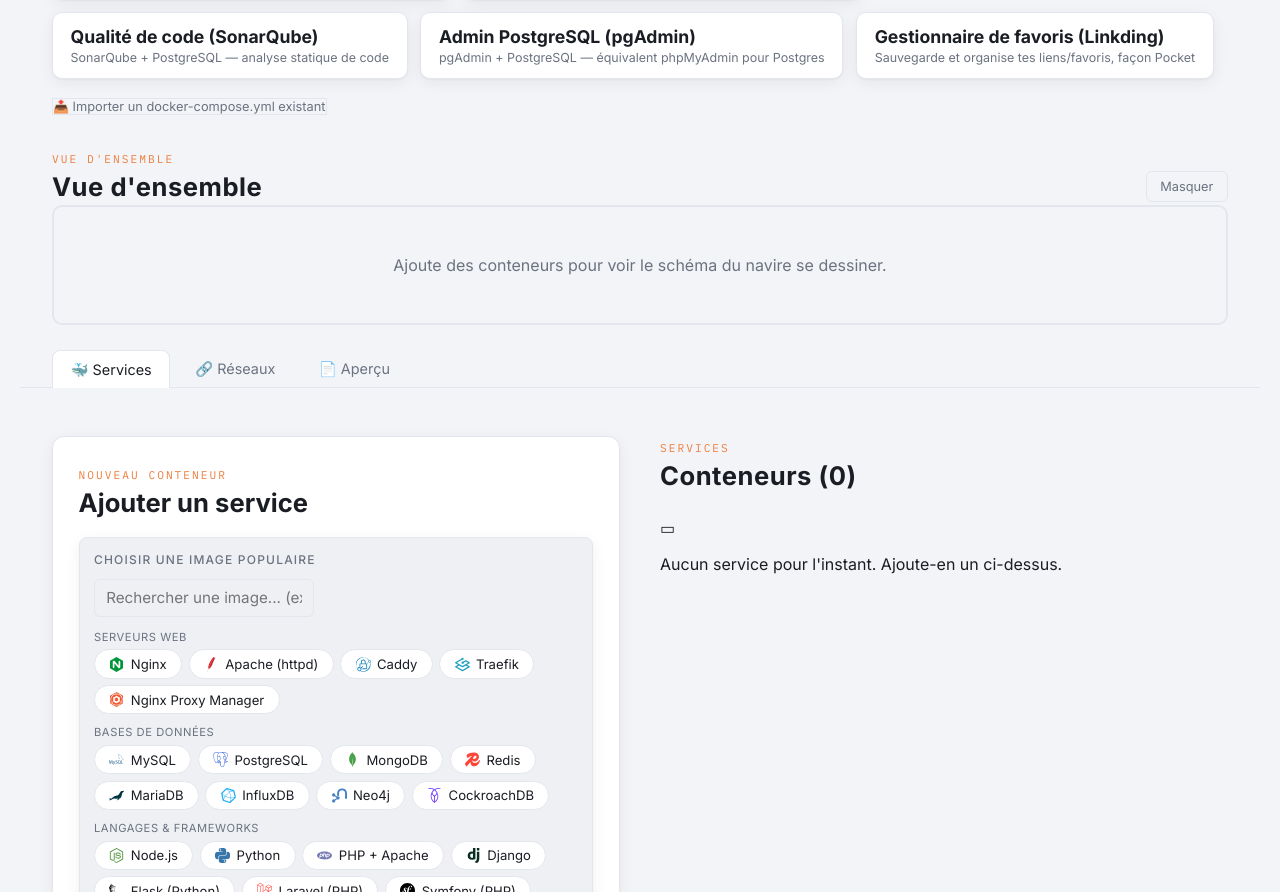
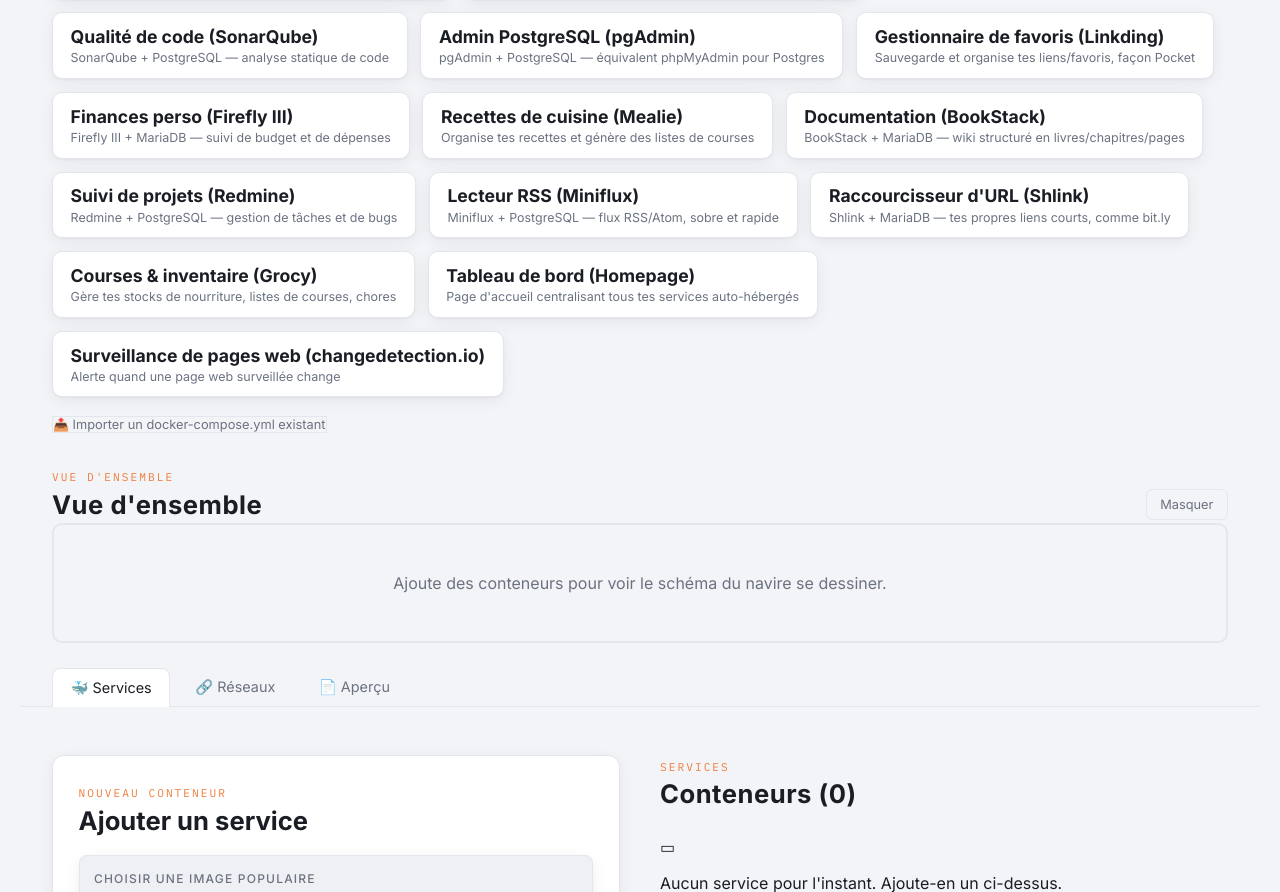
Before and after one commit to tommarcorelli/dockerforge, a React (Vite) app: page / in a window 1280 px wide. Shown: the part 1372-2264 px from the top of the page. Built offline with nearby package versions, Linux system fonts and the light colour scheme.

Commit message:
ajoute de services

```diff
--- a/src/components/ServiceForm.jsx
+++ b/src/components/ServiceForm.jsx
@@ -42,6 +42,10 @@
   const [ouvertConfig, setOuvertConfig] = useState(false)
   const [ouvertAvance, setOuvertAvance] = useState(false)
   const [portAjuste, setPortAjuste] = useState(null)
+  // true tant que le port affiché vient du catalogue (ou est vide) : dans ce cas,
+  // cliquer une autre image du catalogue peut encore le mettre à jour. Passe à
+  // false dès que la personne modifie le port à la main, pour ne plus l'écraser.
+  const [portsAuto, setPortsAuto] = useState(true)
 
   function majChamp(champ, valeur) {
     setService((s) => ({ ...s, [champ]: valeur }))
@@ -59,7 +63,7 @@
       image: item.image,
       name: s.name.trim() === '' ? item.suggestionNom : s.name,
       ports:
-        item.portDefaut && s.ports.length === 1 && !s.ports[0].host && !s.ports[0].container
+        item.portDefaut && portsAuto
           ? [{ host: String(portLibre), container: String(item.portDefaut) }]
           : s.ports,
       env:
@@ -78,6 +82,7 @@
   }
 
   function majPort(index, cle, valeur) {
+    if (cle === 'host') setPortsAuto(false)
     const ports = [...service.ports]
     ports[index] = { ...ports[index], [cle]: valeur }
     setService((s) => ({ ...s, ports }))
@@ -159,6 +164,7 @@
     if (!service.name.trim() || !service.image.trim()) return
     onAdd(service)
     setService(serviceVide())
+    setPortsAuto(true)
   }
 
   const volumesRemplis = service.volumes.filter((v) => v.trim() !== '').length
--- a/src/core/stacks.js
+++ b/src/core/stacks.js
@@ -670,6 +670,215 @@
       },
     ],
   },
+  {
+    id: 'firefly-iii',
+    nom: 'Finances perso (Firefly III)',
+    description: 'Firefly III + MariaDB — suivi de budget et de dépenses',
+    services: [
+      {
+        name: 'firefly', image: 'fireflyiii/core:latest', ports: [{ host: 8082, container: 8080 }],
+        volumes: ['./firefly-upload:/var/www/html/storage/upload'],
+        env: [
+          { key: 'APP_KEY', value: 'change_moi_cle_32_caracteres' },
+          { key: 'DB_CONNECTION', value: 'mysql' },
+          { key: 'DB_HOST', value: 'db' },
+          { key: 'DB_DATABASE', value: 'firefly' },
+          { key: 'DB_USERNAME', value: 'firefly' },
+          { key: 'DB_PASSWORD', value: 'change_moi' },
+        ],
+        dependsOn: ['db'],
+      },
+      {
+        name: 'db', image: 'mariadb:latest', ports: [{ host: 3306, container: 3306 }],
+        volumes: ['./data-mariadb:/var/lib/mysql'],
+        env: [
+          { key: 'MARIADB_DATABASE', value: 'firefly' },
+          { key: 'MARIADB_USER', value: 'firefly' },
+          { key: 'MARIADB_PASSWORD', value: 'change_moi' },
+          { key: 'MARIADB_ROOT_PASSWORD', value: 'change_moi_root' },
+        ],
+        dependsOn: [],
+      },
+    ],
+  },
+  {
+    id: 'mealie',
+    nom: 'Recettes de cuisine (Mealie)',
+    description: 'Organise tes recettes et génère des listes de courses',
+    services: [
+      {
+        name: 'mealie', image: 'ghcr.io/mealie-recipes/mealie:latest',
+        ports: [{ host: 9925, container: 9000 }],
+        volumes: ['./mealie-data:/app/data'],
+        env: [{ key: 'TZ', value: 'Europe/Paris' }],
+        dependsOn: [],
+      },
+    ],
+  },
+  {
+    id: 'bookstack',
+    nom: 'Documentation (BookStack)',
+    description: 'BookStack + MariaDB — wiki structuré en livres/chapitres/pages',
+    services: [
+      {
+        name: 'bookstack', image: 'linuxserver/bookstack:latest', ports: [{ host: 6875, container: 80 }],
+        volumes: ['./bookstack-config:/config'],
+        env: [
+          { key: 'PUID', value: '1000' },
+          { key: 'PGID', value: '1000' },
+          { key: 'APP_URL', value: 'http://localhost:6875' },
+          { key: 'DB_HOST', value: 'db' },
+          { key: 'DB_DATABASE', value: 'bookstackapp' },
+          { key: 'DB_USERNAME', value: 'bookstack' },
+          { key: 'DB_PASSWORD', value: 'change_moi' },
+        ],
+        dependsOn: ['db'],
+      },
+      {
+        name: 'db', image: 'mariadb:latest', ports: [{ host: 3306, container: 3306 }],
+        volumes: ['./data-mariadb:/var/lib/mysql'],
+        env: [
+          { key: 'MARIADB_DATABASE', value: 'bookstackapp' },
+          { key: 'MARIADB_USER', value: 'bookstack' },
+          { key: 'MARIADB_PASSWORD', value: 'change_moi' },
+          { key: 'MARIADB_ROOT_PASSWORD', value: 'change_moi_root' },
+        ],
+        dependsOn: [],
+      },
+    ],
+  },
+  {
+    id: 'redmine',
+    nom: 'Suivi de projets (Redmine)',
+    description: 'Redmine + PostgreSQL — gestion de tâches et de bugs',
+    services: [
+      {
+        name: 'redmine', image: 'redmine:latest', ports: [{ host: 3000, container: 3000 }],
+        volumes: ['./redmine-files:/usr/src/redmine/files'],
+        env: [
+          { key: 'REDMINE_DB_POSTGRES', value: 'db' },
+          { key: 'REDMINE_DB_DATABASE', value: 'redmine' },
+          { key: 'REDMINE_DB_USERNAME', value: 'redmine' },
+          { key: 'REDMINE_DB_PASSWORD', value: 'change_moi' },
+        ],
+        dependsOn: ['db'],
+      },
+      {
+        name: 'db', image: 'postgres:16', ports: [{ host: 5432, container: 5432 }],
+        volumes: ['./data-postgres:/var/lib/postgresql/data'],
+        env: [
+          { key: 'POSTGRES_USER', value: 'redmine' },
+          { key: 'POSTGRES_PASSWORD', value: 'change_moi' },
+          { key: 'POSTGRES_DB', value: 'redmine' },
+        ],
+        dependsOn: [],
+      },
+    ],
+  },
+  {
+    id: 'miniflux',
+    nom: 'Lecteur RSS (Miniflux)',
+    description: 'Miniflux + PostgreSQL — flux RSS/Atom, sobre et rapide',
+    services: [
+      {
+        name: 'miniflux', image: 'miniflux/miniflux:latest', ports: [{ host: 8080, container: 8080 }],
+        volumes: [],
+        env: [
+          { key: 'DATABASE_URL', value: 'postgres://miniflux:change_moi@db/miniflux?sslmode=disable' },
+          { key: 'RUN_MIGRATIONS', value: '1' },
+          { key: 'CREATE_ADMIN', value: '1' },
+          { key: 'ADMIN_USERNAME', value: 'admin' },
+          { key: 'ADMIN_PASSWORD', value: 'change_moi' },
+        ],
+        dependsOn: ['db'],
+      },
+      {
+        name: 'db', image: 'postgres:16', ports: [{ host: 5432, container: 5432 }],
+        volumes: ['./data-postgres:/var/lib/postgresql/data'],
+        env: [
+          { key: 'POSTGRES_USER', value: 'miniflux' },
+          { key: 'POSTGRES_PASSWORD', value: 'change_moi' },
+          { key: 'POSTGRES_DB', value: 'miniflux' },
+        ],
+        dependsOn: [],
+      },
+    ],
+  },
+  {
+    id: 'shlink',
+    nom: 'Raccourcisseur d\'URL (Shlink)',
+    description: 'Shlink + MariaDB — tes propres liens courts, comme bit.ly',
+    services: [
+      {
+        name: 'shlink', image: 'shlinkio/shlink:latest', ports: [{ host: 8083, container: 8080 }],
+        volumes: [],
+        env: [
+          { key: 'DEFAULT_DOMAIN', value: 'localhost' },
+          { key: 'IS_HTTPS_ENABLED', value: 'false' },
+          { key: 'DB_DRIVER', value: 'maria' },
+          { key: 'DB_NAME', value: 'shlink' },
+          { key: 'DB_USER', value: 'shlink' },
+          { key: 'DB_PASSWORD', value: 'change_moi' },
+          { key: 'DB_HOST', value: 'db' },
+        ],
+        dependsOn: ['db'],
+      },
+      {
+        name: 'db', image: 'mariadb:latest', ports: [{ host: 3306, container: 3306 }],
+        volumes: ['./data-mariadb:/var/lib/mysql'],
+        env: [
+          { key: 'MARIADB_DATABASE', value: 'shlink' },
+          { key: 'MARIADB_USER', value: 'shlink' },
+          { key: 'MARIADB_PASSWORD', value: 'change_moi' },
+          { key: 'MARIADB_ROOT_PASSWORD', value: 'change_moi_root' },
+        ],
+        dependsOn: [],
+      },
+    ],
+  },
+  {
+    id: 'grocy',
+    nom: 'Courses & inventaire (Grocy)',
+    description: 'Gère tes stocks de nourriture, listes de courses, chores',
+    services: [
+      {
+        name: 'grocy', image: 'lscr.io/linuxserver/grocy:latest', ports: [{ host: 9283, container: 80 }],
+        volumes: ['./grocy-config:/config'],
+        env: [
+          { key: 'PUID', value: '1000' },
+          { key: 'PGID', value: '1000' },
+          { key: 'TZ', value: 'Europe/Paris' },
+        ],
+        dependsOn: [],
+      },
+    ],
+  },
+  {
+    id: 'homepage',
+    nom: 'Tableau de bord (Homepage)',
+    description: 'Page d\'accueil centralisant tous tes services auto-hébergés',
+    services: [
+      {
+        name: 'homepage', image: 'ghcr.io/gethomepage/homepage:latest',
+        ports: [{ host: 3000, container: 3000 }],
+        volumes: ['./homepage-config:/app/config'],
+        env: [], dependsOn: [],
+      },
+    ],
+  },
+  {
+    id: 'changedetection',
+    nom: 'Surveillance de pages web (changedetection.io)',
+    description: 'Alerte quand une page web surveillée change',
+    services: [
+      {
+        name: 'changedetection', image: 'dgtlmoon/changedetection.io:latest',
+        ports: [{ host: 5000, container: 5000 }],
+        volumes: ['./changedetection-data:/datastore'],
+        env: [], dependsOn: [],
+      },
+    ],
+  },
 ]
 
 // Construit des objets service complets (avec id) à partir d'une stack,
```
Also changed, not shown: 1 other file (tests, documents, lock files or other folders).
